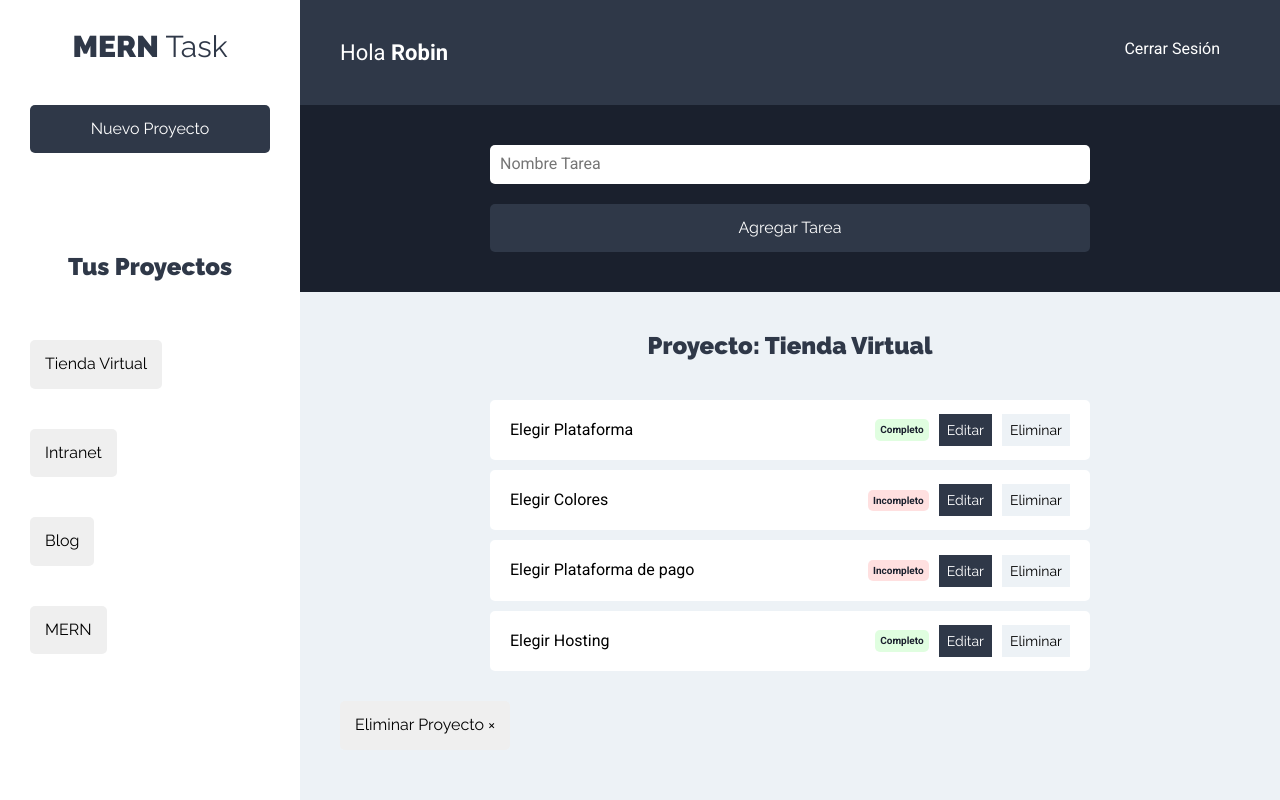
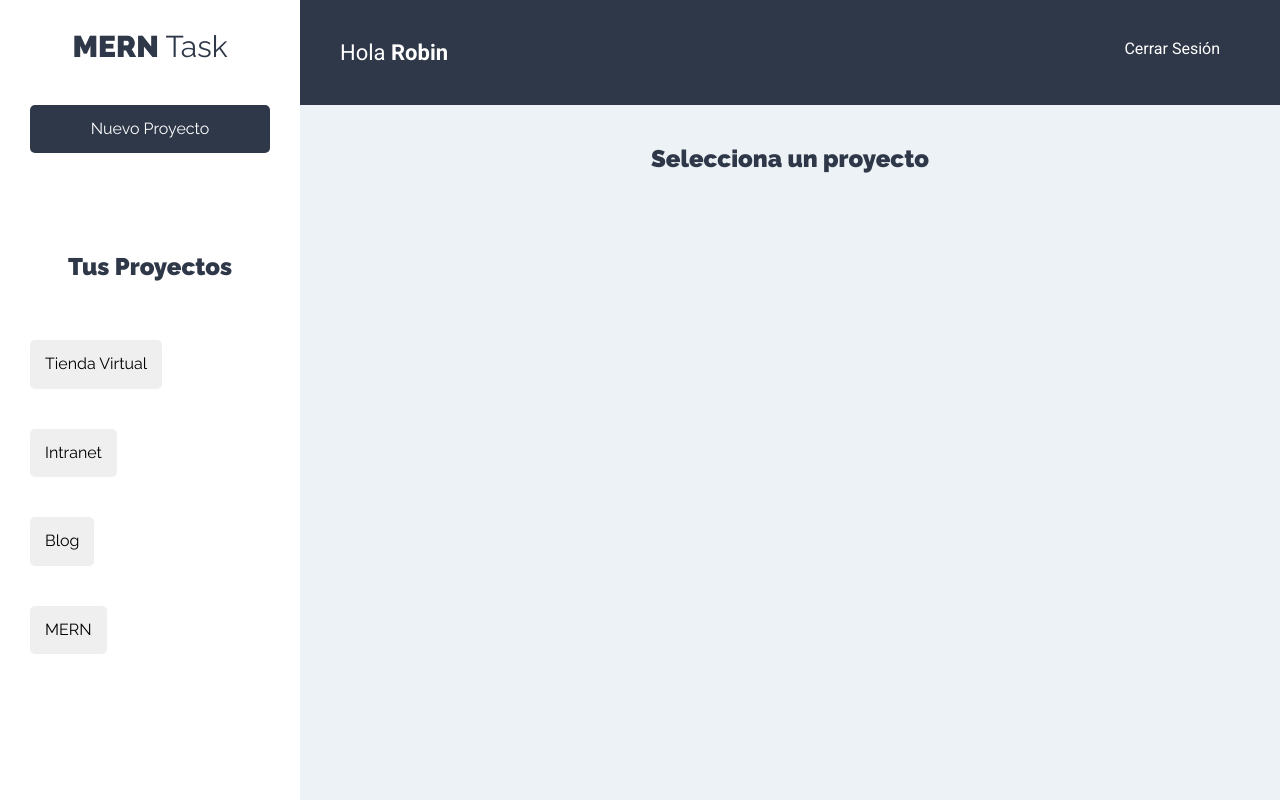
Before and after one commit to rbeltranmontijo/administrador-proyectos-cliente, a React (Create React App) app: page /proyectos in a window 1280 px wide. Built offline with nearby package versions, Linux system fonts and the light colour scheme.

Commit message:
terminando la parte proyectos

```diff
--- a/src/componets/proyectos/ListadoProyectos.js
+++ b/src/componets/proyectos/ListadoProyectos.js
@@ -15,7 +15,8 @@
   }, []);
 
   // Validando si hay rpoyectos
-  if (proyectos.length === 0) return null;
+  if (proyectos.length === 0)
+    return <p>No hay proyectos, comienza creando uno</p>;
 
   return (
     <ul className="listado-proyectos">
--- a/src/componets/proyectos/Proyecto.js
+++ b/src/componets/proyectos/Proyecto.js
@@ -1,9 +1,18 @@
-import React from "react";
+import React, { useContext } from "react";
+
+import proyectoContext from "../../context/proyectos/proyectoContext";
 
 const Proyecto = ({ proyecto }) => {
+  const proyectosContext = useContext(proyectoContext);
+  const { proyectoActual } = proyectosContext;
+
   return (
     <li>
-      <button type="button" className="btn btn-black">
+      <button
+        type="button"
+        className="btn btn-black"
+        onClick={() => proyectoActual(proyecto.id)}
+      >
         {proyecto.nombre}
       </button>
     </li>
--- a/src/componets/tareas/FormTarea.js
+++ b/src/componets/tareas/FormTarea.js
@@ -1,6 +1,17 @@
-import React from "react";
+import React, { useContext } from "react";
+
+import proyectoContext from "../../context/proyectos/proyectoContext";
 
 const FormTarea = () => {
+  const proyectosContext = useContext(proyectoContext);
+  const { proyecto } = proyectosContext;
+
+  // Si no hay proyecto seleccionado
+  if (!proyecto) return null;
+
+  // Array destructuring para extraer el proyecto actual
+  const [proyectoActual] = proyecto;
+
   return (
     <div className="formulario">
       <form>
--- a/src/componets/tareas/ListadoTareas.js
+++ b/src/componets/tareas/ListadoTareas.js
@@ -1,8 +1,18 @@
-import React from "react";
+import React, { useContext } from "react";
+import proyectoContext from "../../context/proyectos/proyectoContext";
 
 import Tarea from "./Tarea";
 
 const ListadoTareas = () => {
+  const proyectosContext = useContext(proyectoContext);
+  const { proyecto, eliminarProyecto } = proyectosContext;
+
+  // Si no hay proyecto seleccionado
+  if (!proyecto) return <h2>Selecciona un proyecto</h2>;
+
+  // Array destructuring para extraer el proyecto actual
+  const [proyectoActual] = proyecto;
+
   const tareasProyecto = [
     { nombre: "Elegir Plataforma", estado: true },
     { nombre: "Elegir Colores", estado: false },
@@ -10,9 +20,13 @@
     { nombre: "Elegir Hosting", estado: true }
   ];
 
+  const onClick = () => {
+    eliminarProyecto(proyectoActual.id);
+  };
+
   return (
     <React.Fragment>
-      <h2>Proyecto: Tienda Virtual</h2>
+      <h2>Proyecto: {proyectoActual.nombre}</h2>
       <ul className="listado-tareas">
         {tareasProyecto.length === 0 ? (
           <li className="tarea">
@@ -22,7 +36,7 @@
           tareasProyecto.map(tarea => <Tarea tarea={tarea} />)
         )}
       </ul>
-      <button type="button" className="btn btn-eliminar">
+      <button type="button" className="btn btn-eliminar" onClick={onClick}>
         Eliminar Proyecto &times;
       </button>
     </React.Fragment>
--- a/src/context/proyectos/proyectoReducer.js
+++ b/src/context/proyectos/proyectoReducer.js
@@ -3,7 +3,8 @@
   OBTENER_PROYECTOS,
   AGREGAR_PROYECTO,
   VALIDAR_FORMULARIO,
-  PROYECTO_ACTUAL
+  PROYECTO_ACTUAL,
+  ELIMINAR_PROYECTO
 } from "../../types";
 
 export default (state, action) => {
@@ -34,6 +35,25 @@
         errorformulario: true
       };
 
+    case PROYECTO_ACTUAL:
+      console.log(action.payload);
+      return {
+        ...state,
+        proyecto: state.proyectos.filter(
+          proyecto => proyecto.id === action.payload
+        )
+      };
+
+    case ELIMINAR_PROYECTO:
+      console.log(action.payload);
+      return {
+        ...state,
+        proyectos: state.proyectos.filter(
+          proyecto => proyecto.id !== action.payload
+        ),
+        proyecto: null
+      };
+
     default:
       return state;
   }
--- a/src/context/proyectos/proyectoState.js
+++ b/src/context/proyectos/proyectoState.js
@@ -8,7 +8,8 @@
   OBTENER_PROYECTOS,
   AGREGAR_PROYECTO,
   VALIDAR_FORMULARIO,
-  PROYECTO_ACTUAL
+  PROYECTO_ACTUAL,
+  ELIMINAR_PROYECTO
 } from "../../types";
 
 const ProyectoState = props => {
@@ -63,10 +64,18 @@
   };
 
   // Selecciona el proyecto que el usuario dio click
-  const proyectoActual = proyecto => {
+  const proyectoActual = proyectoID => {
     dispatch({
       type: PROYECTO_ACTUAL,
-      payload: proyecto
+      payload: proyectoID
+    });
+  };
+
+  // Eliminar proyecto
+  const eliminarProyecto = proyectoID => {
+    dispatch({
+      type: ELIMINAR_PROYECTO,
+      payload: proyectoID
     });
   };
 
@@ -81,7 +90,8 @@
         obtenerProyectos,
         agregarProyecto,
         mostrarError,
-        proyectoActual
+        proyectoActual,
+        eliminarProyecto
       }}
     >
       {props.children}
--- a/src/types/index.js
+++ b/src/types/index.js
@@ -3,3 +3,4 @@
 export const AGREGAR_PROYECTO = "AGREGAR_PROYECTO";
 export const VALIDAR_FORMULARIO = "VALIDAR_FORMULARIO";
 export const PROYECTO_ACTUAL = "PROYECTO_ACTUAL";
+export const ELIMINAR_PROYECTO = "ELIMINAR_PROYECTO";
```
